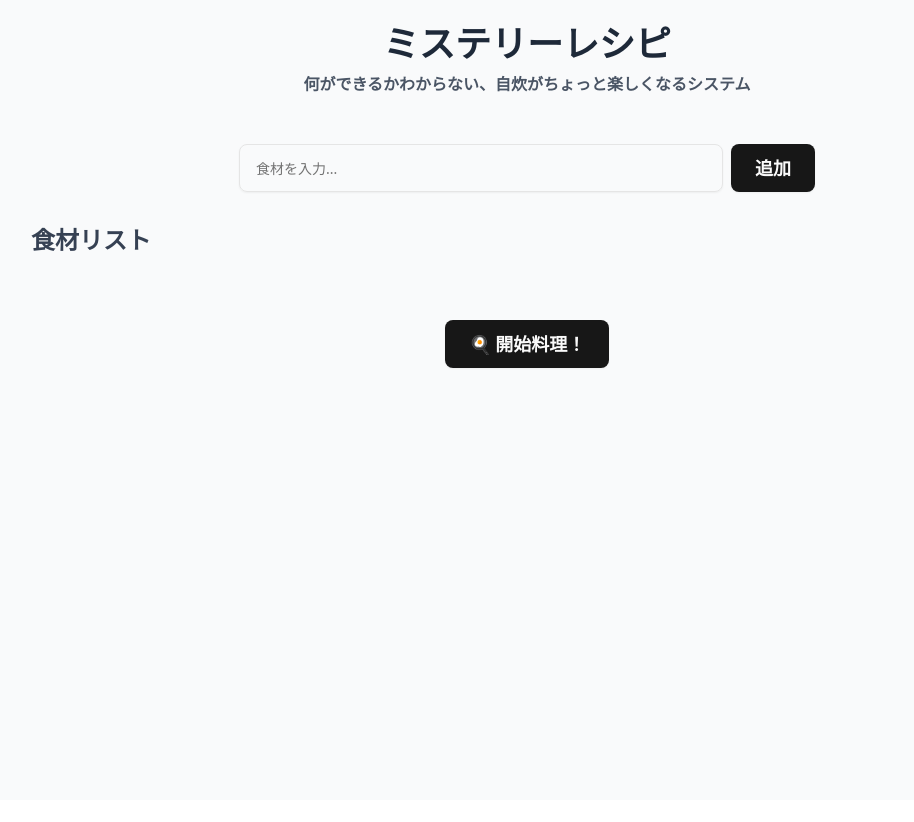
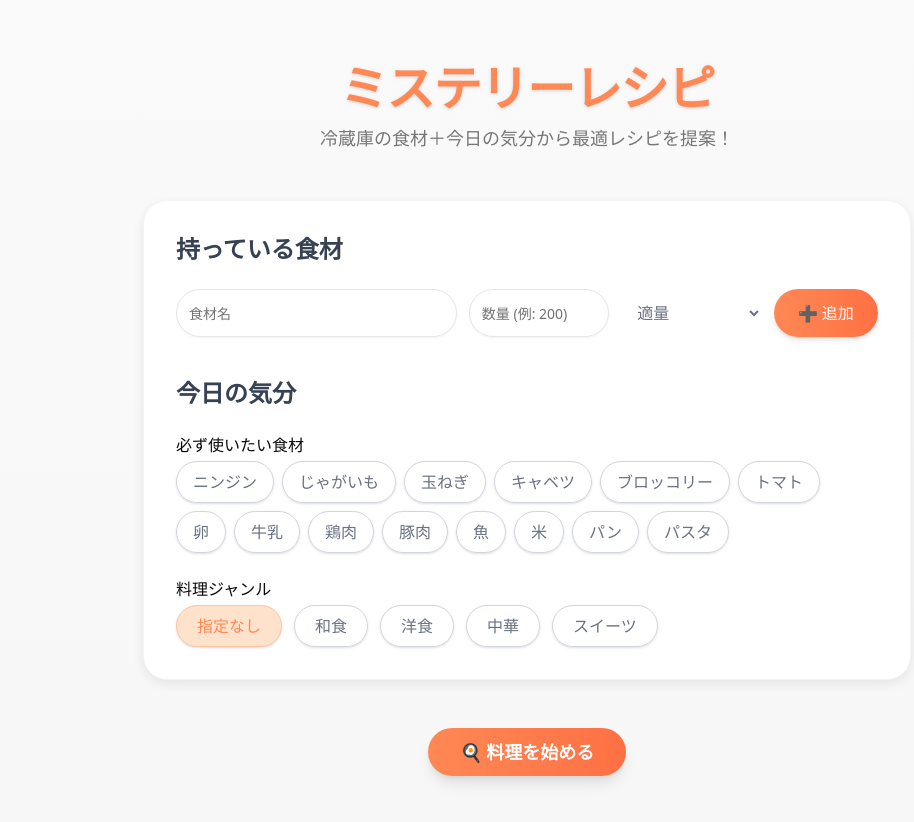
Before and after one commit to faiz-lab/mystery-recipe-frontend, a React (Vite) app: page / in a window 1280 px wide. Shown: the top 822 px of the page, without its empty margins (113-1027 px from the left). Before the commit the page ends 800 px from the top, so only its background shows below. Built offline with nearby package versions, Linux system fonts and the light colour scheme.

Commit message:
Refactor ingredient handling and enhance UI for ingredient input

```diff
--- a/src/App.jsx
+++ b/src/App.jsx
@@ -1,152 +1,108 @@
 import React, { useState } from "react";
 import { Button } from "@/components/ui/button";
 import { Input } from "@/components/ui/input";
-import { Card, CardContent, CardHeader, CardTitle } from "@/components/ui/card";
 import { motion, AnimatePresence } from "motion/react";
 import axios from "axios";
 
-const ingredientEmojiMap = {
-  // 蔬菜・野菜
-  ニンジン: "🥕",
-  じゃがいも: "🥔",
-  玉ねぎ: "🧅",
-  キャベツ: "🥬",
-  ブロッコリー: "🥦",
-  トマト: "🍅",
-  きゅうり: "🥒",
-  ピーマン: "🫑",
-  なす: "🍆",
-  ほうれん草: "🥬",
-  とうもろこし: "🌽",
-  レタス: "🥬",
+const ingredientOptions = [
+  "ニンジン",
+  "じゃがいも",
+  "玉ねぎ",
+  "キャベツ",
+  "ブロッコリー",
+  "トマト",
+  "卵",
+  "牛乳",
+  "鶏肉",
+  "豚肉",
+  "魚",
+  "米",
+  "パン",
+  "パスタ",
+];
 
-  // 肉類・魚介類
-  鶏肉: "🍗",
-  豚肉: "🥩",
-  牛肉: "🥩",
-  ひき肉: "🥩",
-  魚: "🐟",
-  えび: "🦐",
-  いか: "🦑",
-  たこ: "🐙",
-  貝: "🐚",
-  ハム: "🥩",
-
-  // 調味料・調味品
-  味噌: "🫘",
-  しょうゆ: "🧂",
-  みりん: "🍶",
-  砂糖: "🍬",
-  塩: "🧂",
-  酢: "🍶",
-  ケチャップ: "🍅",
-  マヨネーズ: "🥚",
-  ソース: "🥫",
-
-  // 穀類・米・パン
-  米: "🍚",
-  パン: "🍞",
-  パスタ: "🍝",
-  うどん: "🍜",
-  そば: "🍜",
-  ラーメン: "🍜",
-
-  // 乳製品・卵
-  牛乳: "🥛",
-  チーズ: "🧀",
-  ヨーグルト: "🥛",
-  卵: "🥚",
-
-  // 果物・フルーツ
-  りんご: "🍎",
-  バナナ: "🍌",
-  いちご: "🍓",
-  みかん: "🍊",
-  ぶどう: "🍇",
-  メロン: "🍈",
-  スイカ: "🍉",
-  パイナップル: "🍍",
-  レモン: "🍋",
-  さくらんぼ: "🍒",
-
-  // 飲み物・ドリンク
-  水: "💧",
-  お茶: "🍵",
-  コーヒー: "☕",
-  ジュース: "🧃",
-  ワイン: "🍷",
-  ビール: "🍺",
-};
+const unitOptions = ["g", "kg", "ml", "l", "個", "本", "枚", "適量"];
 
 export default function App() {
-  const [inputValue, setInputValue] = useState("");
-  const [ingredients, setIngredients] = useState([]);
-  const [stepIndex, setStepIndex] = useState(-1); // -1 means not started yet
+  const [ingredientName, setIngredientName] = useState("");
+  const [ingredientAmount, setIngredientAmount] = useState("");
+  const [ingredientUnit, setIngredientUnit] = useState("適量");
+  const [availableIngredients, setAvailableIngredients] = useState([]);
+  const [mustHaveList, setMustHaveList] = useState([]);
+  const [avoidList, setAvoidList] = useState([]);
+  const [cookingType, setCookingType] = useState("指定なし");
   const [isLoading, setIsLoading] = useState(false);
   const [steps, setSteps] = useState([]);
+  const [recipeName, setRecipeName] = useState("");
+  const [showResult, setShowResult] = useState(false);
   const [isComposing, setIsComposing] = useState(false);
 
   const handleAddIngredient = () => {
-    if (inputValue.trim() !== "") {
-      const name = inputValue.trim();
-      const icon = ingredientEmojiMap[name] || "🍴"; // 如果匹配不到就用 🍴
-      setIngredients((prev) => [...prev, { name, icon }]);
-      setInputValue("");
+    if (ingredientName.trim() !== "") {
+      setAvailableIngredients((prev) => [
+        ...prev,
+        {
+          name: ingredientName,
+          amount: ingredientAmount || "適量",
+          unit: ingredientAmount ? ingredientUnit : "",
+        },
+      ]);
+      setIngredientName("");
+      setIngredientAmount("");
+      setIngredientUnit("適量");
     }
-  };
-
-  const handleRemoveIngredient = (index) => {
-    setIngredients((prev) => prev.filter((_, i) => i !== index));
   };
 
   const handleStartCooking = async () => {
     setIsLoading(true);
+    setShowResult(false);
     try {
       const res = await axios.post(
         `${import.meta.env.VITE_API_BASE_URL}/recipe`,
         {
-          ingredients: ingredients.map((item) => item.name),
+          available_ingredients: availableIngredients,
+          must_have: mustHaveList,
+          avoid: avoidList,
+          cooking_type: cookingType,
         }
       );
+      setRecipeName(res.data.name);
       setSteps(res.data.steps);
-
-      // 保留原来 800ms delay 效果
-      setTimeout(() => {
-        setStepIndex(0);
       setIsLoading(false);
-      }, 500);
+      setShowResult(true);
     } catch (error) {
       console.error("Error generating recipe:", error);
       setIsLoading(false);
     }
   };
 
-  const handleNextStep = () => {
-    setStepIndex((prev) => Math.min(prev + 1, steps.length - 1));
-  };
-
   const handleReset = () => {
+    setShowResult(false);
+    setRecipeName("");
     setSteps([]);
-    setStepIndex(-1);
-    setIngredients([]);
-    setInputValue("");
   };
 
   return (
-    <div className="min-h-screen bg-gray-50 p-6">
-      <header className="mb-12 text-center">
-        <h1 className="text-4xl font-bold text-gray-800">ミステリーレシピ</h1>
-        <p className="mt-2 text-gray-600 font-semibold">
-          何ができるかわからない、自炊がちょっと楽しくなるシステム
+    <div className="min-h-screen bg-gradient-to-b from-[#FAFAFA] to-[#F7F7F7] flex justify-center items-center py-16 px-4">
+      <div className="max-w-3xl w-full space-y-12 relative">
+        <header className="text-center">
+          <h1 className="text-5xl font-extrabold text-[#FF8855] mb-3 tracking-tight drop-shadow">
+            ミステリーレシピ
+          </h1>
+          <p className="text-[#777] text-lg">
+            冷蔵庫の食材＋今日の気分から最適レシピを提案！
           </p>
         </header>
 
-      <section className="mb-8 max-w-xl mx-auto">
-        <div className="flex space-x-2">
+        <section className="bg-white rounded-3xl p-8 space-y-6 border border-gray-100 shadow-[0_4px_12px_rgba(0,0,0,0.08)]">
+          <h2 className="text-2xl font-semibold text-gray-700">
+            持っている食材
+          </h2>
+          <div className="flex gap-3 mb-4 flex-nowrap items-center">
             <Input
-            placeholder="食材を入力..."
-            value={inputValue}
-            onChange={(e) => setInputValue(e.target.value)}
+              placeholder="食材名"
+              value={ingredientName}
+              onChange={(e) => setIngredientName(e.target.value)}
               onCompositionStart={() => setIsComposing(true)}
               onCompositionEnd={() => setIsComposing(false)}
               onKeyDown={(e) => {
@@ -155,111 +111,166 @@ export default function App() {
                   handleAddIngredient();
                 }
               }}
-            className="h-12 text-lg px-4"
+              className="w-2/5 rounded-full h-12 text-base"
             />
+            <Input
+              placeholder="数量 (例: 200)"
+              value={ingredientAmount}
+              onChange={(e) => setIngredientAmount(e.target.value)}
+              className="w-1/5 rounded-full h-12 text-base"
+            />
+            <select
+              value={ingredientUnit}
+              onChange={(e) => setIngredientUnit(e.target.value)}
+              className="w-1/5 rounded-full border-gray-300 text-gray-500 px-3 h-12 text-base"
+            >
+              {unitOptions.map((unit) => (
+                <option key={unit} value={unit}>
+                  {unit}
+                </option>
+              ))}
+            </select>
             <Button
-            className="h-12 px-6 text-lg font-semibold"
+              className="rounded-full bg-gradient-to-r from-[#FF8855] to-[#FF7043] text-white shadow-md hover:scale-105 transition px-6 py-6 text-base"
               onClick={handleAddIngredient}
             >
-            追加
+              ➕ 追加
             </Button>
           </div>
-      </section>
 
-      <section className="mb-12">
-        <div className="max-w-screen-lg mx-auto px-4">
-          <h2 className="text-2xl font-semibold text-gray-700 mb-4">
-            食材リスト
-          </h2>
-          <div className="grid grid-cols-2 sm:grid-cols-4 gap-4">
+          <div className="flex flex-wrap gap-3">
             <AnimatePresence>
-              {ingredients.map((item, index) => (
+              {availableIngredients.map((item, index) => (
                 <motion.div
-                  key={item.name + index}
-                  initial={{ opacity: 0, scale: 0.9 }}
-                  animate={{ opacity: 1, scale: 1 }}
-                  exit={{ opacity: 0, scale: 0.9 }}
-                  transition={{ duration: 0.3 }}
-                  className="hover:shadow-lg hover:-translate-y-1 transition"
+                  key={index}
+                  className="flex items-center bg-orange-50 text-orange-700 rounded-full px-4 py-2 shadow-sm border border-orange-200"
+                  initial={{ scale: 0.8, opacity: 0 }}
+                  animate={{ scale: 1, opacity: 1 }}
+                  exit={{ scale: 0.5, opacity: 0 }}
+                  transition={{ type: "spring", stiffness: 300, damping: 20 }}
                 >
-                  <Card>
-                    <CardHeader>
-                      <CardTitle className="text-center text-lg font-semibold">
-                        <span className="text-2xl mr-2">{item.icon}</span>
-                        {item.name}
-                      </CardTitle>
-                    </CardHeader>
-                    <CardContent className="flex justify-center">
-                      <Button
-                        variant="outline"
-                        size="sm"
-                        className="bg-[#F3F4F6] text-[#EF4444] hover:bg-[#F3F4F6] font-semibold"
-                        onClick={() => handleRemoveIngredient(index)}
+                  {item.name} ({item.amount}
+                  {item.unit})
+                  <button
+                    onClick={() =>
+                      setAvailableIngredients(
+                        availableIngredients.filter((_, i) => i !== index)
+                      )
+                    }
+                    className="ml-3 text-sm text-red-400 hover:text-red-600"
                   >
-                        削除
-                      </Button>
-                    </CardContent>
-                  </Card>
+                    ❌
+                  </button>
                 </motion.div>
               ))}
             </AnimatePresence>
           </div>
+
+          <h2 className="text-2xl font-semibold text-gray-700">今日の気分</h2>
+
+          <div>
+            <p className="font-medium mb-1">必ず使いたい食材</p>
+            <div className="flex flex-wrap gap-2">
+              {ingredientOptions.map((item, idx) => (
+                <button
+                  key={idx}
+                  onClick={() => {
+                    if (mustHaveList.includes(item)) {
+                      setMustHaveList(mustHaveList.filter((v) => v !== item));
+                    } else {
+                      setMustHaveList([...mustHaveList, item]);
+                    }
+                  }}
+                  className={`px-4 py-2 rounded-full border shadow-sm ${
+                    mustHaveList.includes(item)
+                      ? "bg-[#FFE2CC] text-[#FF8855] border-[#FFC5A5]"
+                      : "border-gray-300 text-gray-500"
+                  }`}
+                >
+                  {item}
+                </button>
+              ))}
+            </div>
+          </div>
+
+          <div>
+            <p className="font-medium mb-1">料理ジャンル</p>
+            <div className="flex gap-3">
+              {["指定なし", "和食", "洋食", "中華", "スイーツ"].map((type) => (
+                <button
+                  key={type}
+                  onClick={() => setCookingType(type)}
+                  className={`px-5 py-2 rounded-full border shadow-sm ${
+                    cookingType === type
+                      ? "bg-[#FFE2CC] text-[#FF8855] border-[#FFC5A5]"
+                      : "border-gray-300 text-gray-500"
+                  }`}
+                >
+                  {type}
+                </button>
+              ))}
+            </div>
           </div>
         </section>
 
-      <section className="mb-12 text-center">
-        {stepIndex === -1 ? (
+        <div className="text-center">
           <Button
             size="lg"
-            className="text-lg font-semibold px-6 py-6"
             onClick={handleStartCooking}
             disabled={isLoading}
+            className="text-lg font-bold rounded-full py-6 px-8 bg-gradient-to-r from-[#FF8855] to-[#FF7043] text-white shadow-lg hover:scale-105 transition"
           >
-            {isLoading ? "準備中..." : "🍳 開始料理！"}
+            {isLoading ? "生成中..." : "🍳  料理を始める"}
           </Button>
-        ) : (
-          <div className="space-y-4 max-w-xl mx-auto">
-            <AnimatePresence initial={false}>
-              {steps.slice(0, stepIndex + 1).map((step, index) => (
+        </div>
+
+        <AnimatePresence>
+          {showResult && (
             <motion.div
-                  key={step}
-                  initial={{ opacity: 0, translateY: -10 }}
-                  animate={{ opacity: 1, translateY: 0 }}
-                  exit={{ opacity: 0, translateY: -10 }}
-                  transition={{ duration: 0.4 }}
+              className="p-8 rounded-3xl bg-white border border-gray-100 shadow-[0_4px_12px_rgba(0,0,0,0.08)]"
+              initial={{ y: 50, opacity: 0 }}
+              animate={{ y: 0, opacity: 1 }}
+              exit={{ y: 50, opacity: 0 }}
+              transition={{ duration: 0.6 }}
             >
-                  <Card>
-                    <CardContent className="p-4 text-gray-800 font-medium">
+              <h3 className="text-2xl font-bold text-green-500 mb-6">
+                {recipeName} 🎯
+              </h3>
+              <ul className="space-y-3">
+                {steps.map((step, index) => (
+                  <li
+                    key={index}
+                    className="bg-[#FAFAFA] rounded-xl p-4 shadow-sm border border-gray-100"
+                  >
                     STEP {index + 1}: {step}
-                    </CardContent>
-                  </Card>
+                  </li>
+                ))}
+              </ul>
+              <div className="text-center mt-8">
+                <Button
+                  onClick={handleReset}
+                  className="bg-orange-300 hover:bg-orange-400 text-white px-10 py-3 rounded-full shadow-md"
+                >
+                  🔄 もう一度
+                </Button>
+              </div>
             </motion.div>
-              ))}
+          )}
         </AnimatePresence>
 
-            {stepIndex < steps.length - 1 && (
-              <Button size="lg" onClick={handleNextStep}>
-                次のステップ ▶️
-              </Button>
-            )}
-
-            {stepIndex === steps.length - 1 && (
-              <>
-                <motion.p
+        <AnimatePresence>
+          {isLoading && (
+            <motion.div
+              className="absolute top-0 left-0 w-full h-full flex justify-center items-center bg-[rgba(255,255,255,0.7)] rounded-3xl z-50"
               initial={{ opacity: 0 }}
               animate={{ opacity: 1 }}
-                  className="text-xl text-green-600 font-bold"
+              exit={{ opacity: 0 }}
             >
-                  🎉 完成！
-                </motion.p>
-                <Button size="lg" className="mt-4" onClick={handleReset}>
-                  🔄 もう一度試す
-                </Button>
-              </>
+              <motion.div className="w-24 h-24 rounded-full border-8 border-t-8 border-t-[#FF8855] border-[#FFDACC] animate-spin"></motion.div>
+            </motion.div>
           )}
+        </AnimatePresence>
       </div>
-        )}
-      </section>
     </div>
   );
 }
```
Lines whose indentation alone changed are shown as unchanged.
